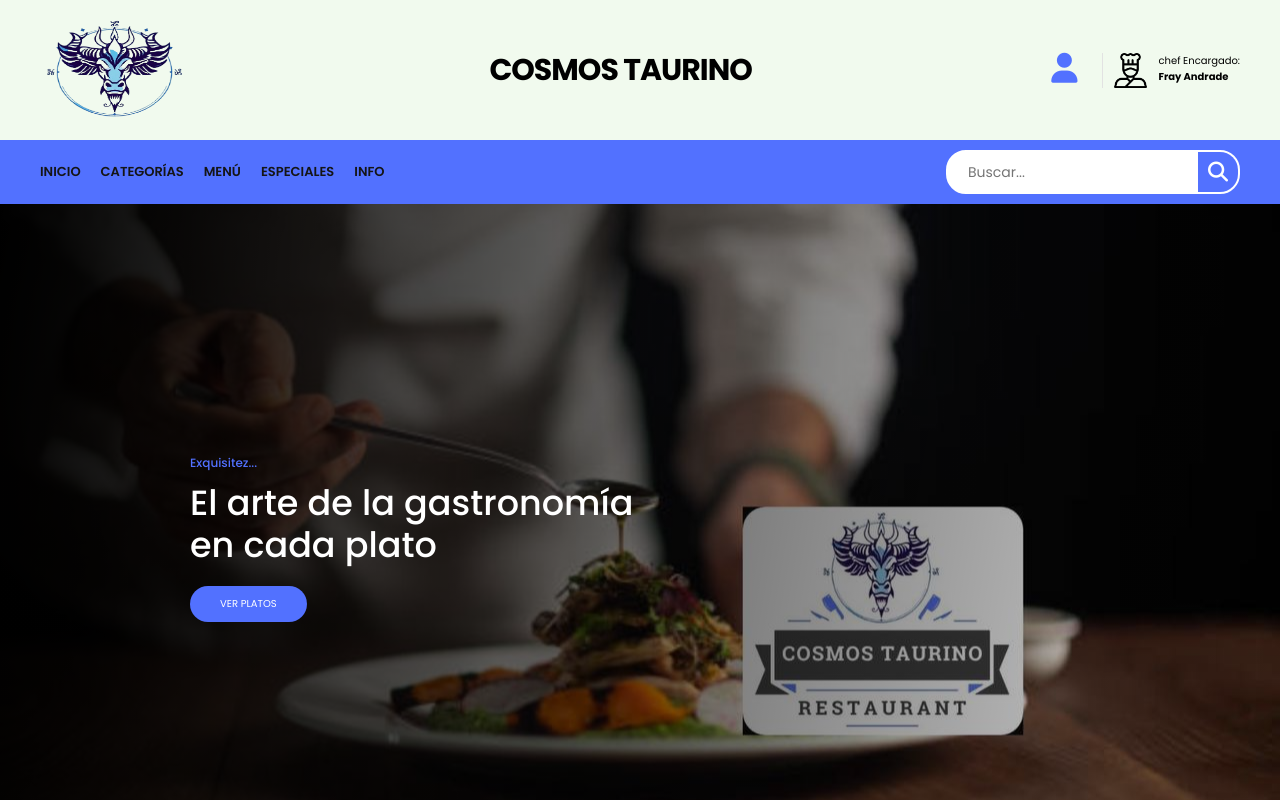
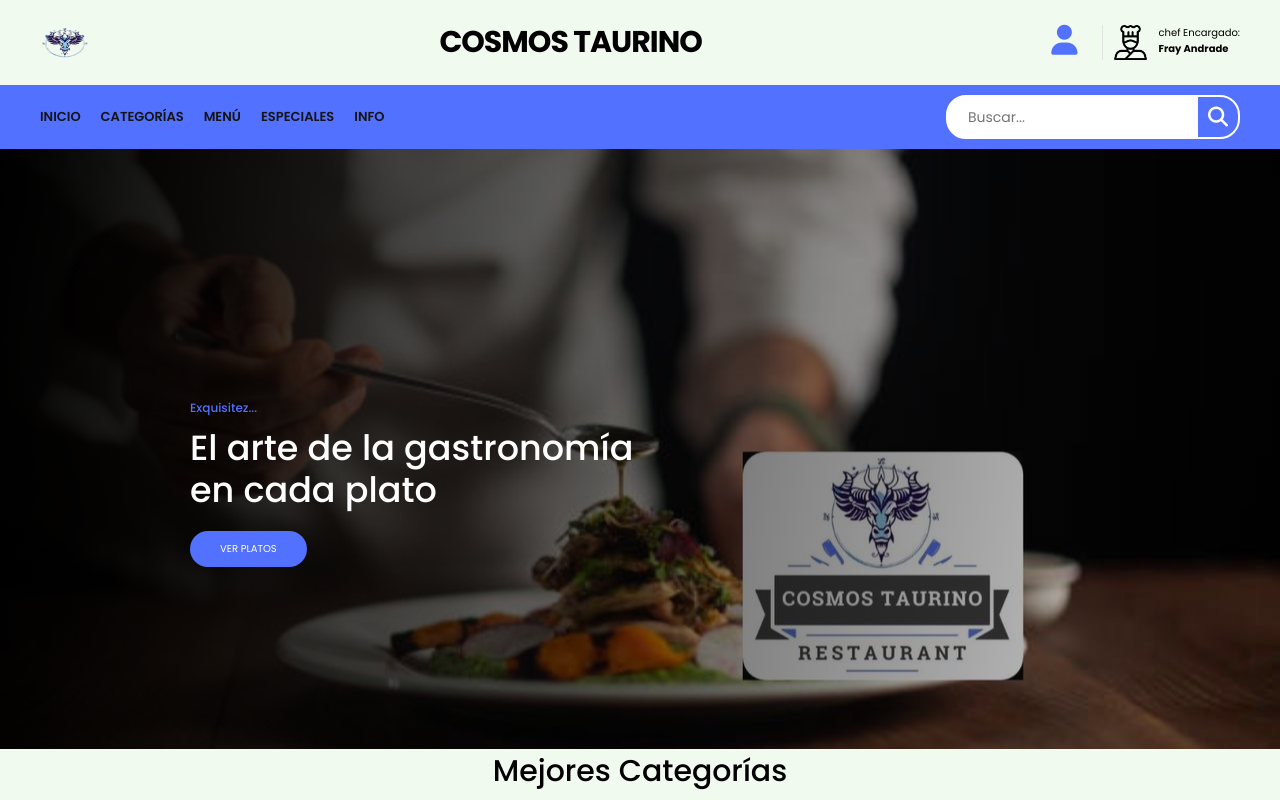
Before and after one commit to Silvananmontiel/Silvananmontiel.github.io, a plain HTML site: page index.html in a window 1280 px wide. Shown: the top 800 px of the page. Drawn offline with Linux system fonts and the light colour scheme.

Commit message:
Update index.html

```diff
--- a/index.html
+++ b/index.html
@@ -15,7 +15,7 @@
 			<div class="container-hero">
 				<div class="container hero">
 					<div class="customer-support">
-						<img src="toro.png" style="width: 150px; height: 100px; border-radius: 20%" alt="chef" />
+						<img src="toro.png" style="width: 50px; height: 30px; border-radius: 20%" alt="chef" />
 					</div>
 
 					<div class="container-logo">
```
